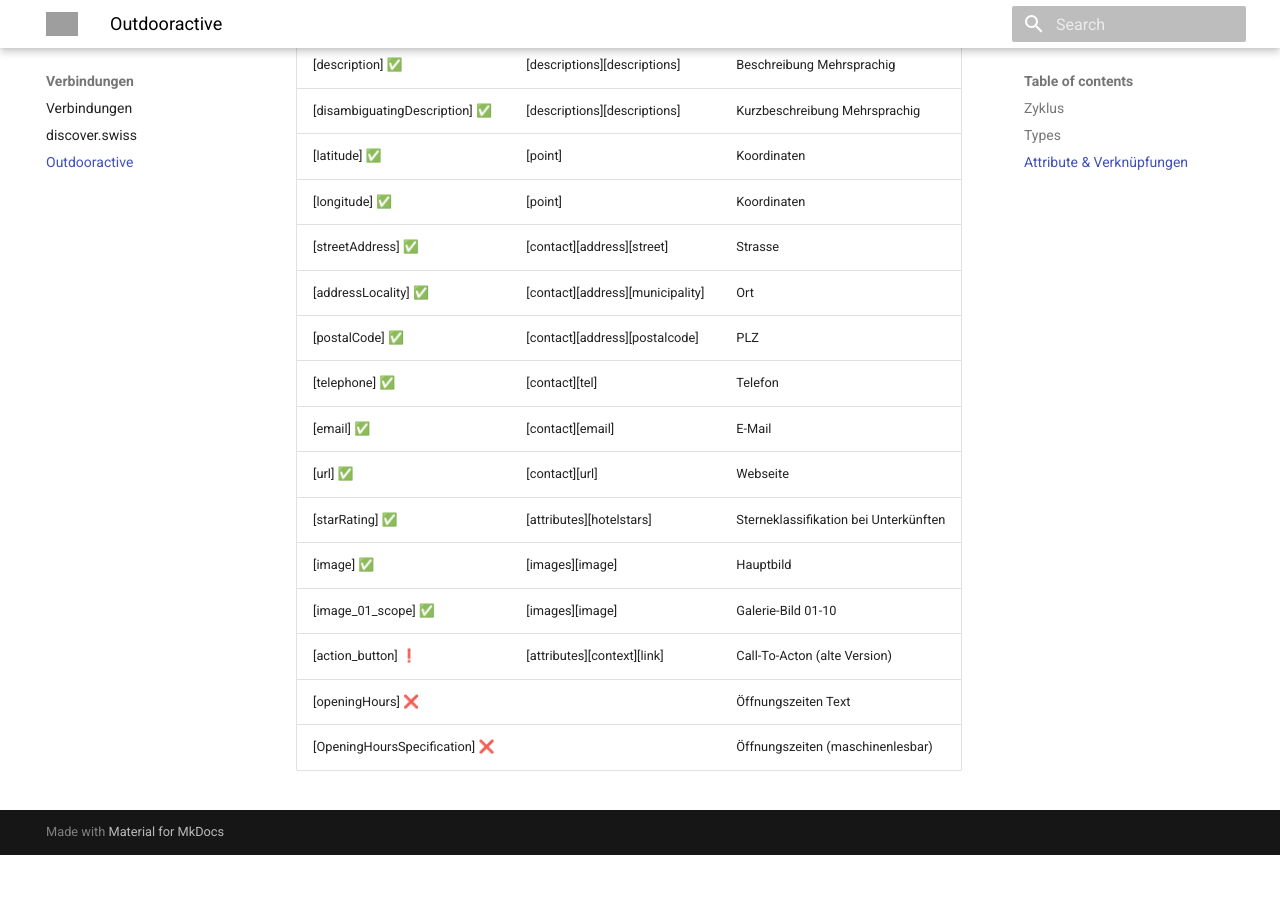
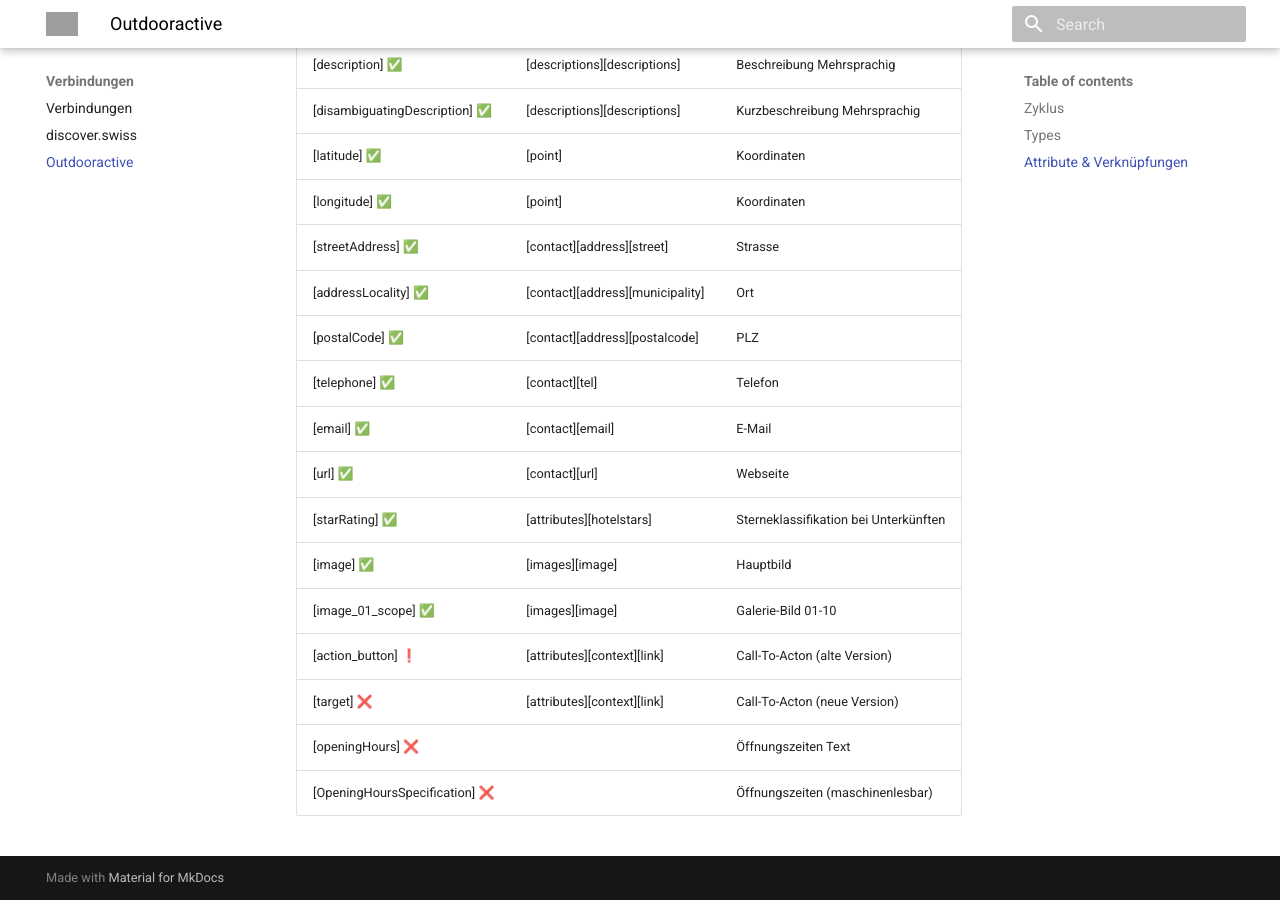
Before and after one commit to tsolenthaler/docs.contentdesk.io, an MkDocs documentation site: the page built from docs/connect/outdooractive.md, in a window 1280 px wide and 900 px high, scrolled down 953 px. Built offline with MkDocs 1.6.1 and Material for MkDocs 9.7.7, drawn with Linux system fonts in a browser that asks for light colours; before the commit the page ends 1808 px from its top, so only the background shows below that; grey boxes are pictures that could not be loaded.

Commit message:
Refactor outdooractive.md: Remove target attribute from Call-To-Action

```diff
--- a/docs/connect/outdooractive.md
+++ b/docs/connect/outdooractive.md
@@ -39,5 +39,6 @@ Attribute und Verknüpfungen (Association Type) welche zu Outdooractive übertra
 | [image]  ✅                           | [images][image]                       | Hauptbild                                 |
 | [image_01_scope]  ✅                  | [images][image]                       | Galerie-Bild 01-10                        |
 | [action_button] ❗                    | [attributes][context][link]           | Call-To-Acton (alte Version)              |
+| [target] ❌                           | [attributes][context][link]           | Call-To-Acton (neue Version)              |
 | [openingHours] ❌                     |                                       | Öffnungszeiten Text                       |
 | [OpeningHoursSpecification] ❌        |                                       | Öffnungszeiten (maschinenlesbar)          |
```
